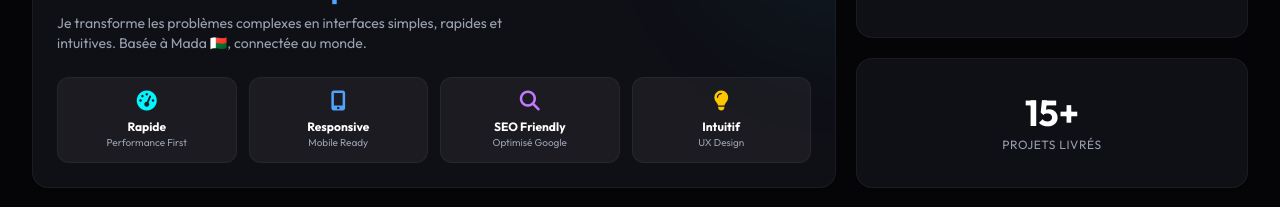
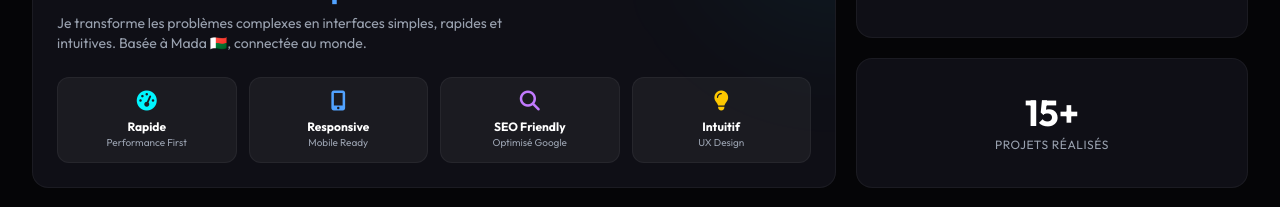
Before and after one commit to Manoa238/My-Portfolio, a Next.js app: page / in a window 1280 px wide. Shown: the part 1100-1307 px from the top of the page. Built offline with nearby package versions, Linux system fonts and the light colour scheme.

Commit message:
maj contenue ihany fona

```diff
--- a/src/app/page.js
+++ b/src/app/page.js
@@ -144,7 +144,7 @@ export default function Home() {
               </div>
               <div className="bg-dark-card border border-white/5 rounded-2xl p-5 flex flex-col justify-center items-center hover:border-neon-400/30 transition-all duration-300 group" data-aos="fade-left" data-aos-delay="200">
                 <div className="text-4xl font-bold text-white mb-1 group-hover:text-neon-400 transition-colors">15+</div>
-                <p className="text-gray-400 text-xs text-center uppercase tracking-wider">Projets Livrés</p>
+                <p className="text-gray-400 text-xs text-center uppercase tracking-wider">Projets réalisés</p>
               </div>
             </div>
             <div className="md:col-span-1 bg-gradient-to-br from-dark-card to-dark-800 border border-white/5 rounded-2xl p-5 flex items-center justify-between hover:border-neon-400/30 transition-all" data-aos="fade-up" data-aos-delay="300">
```
